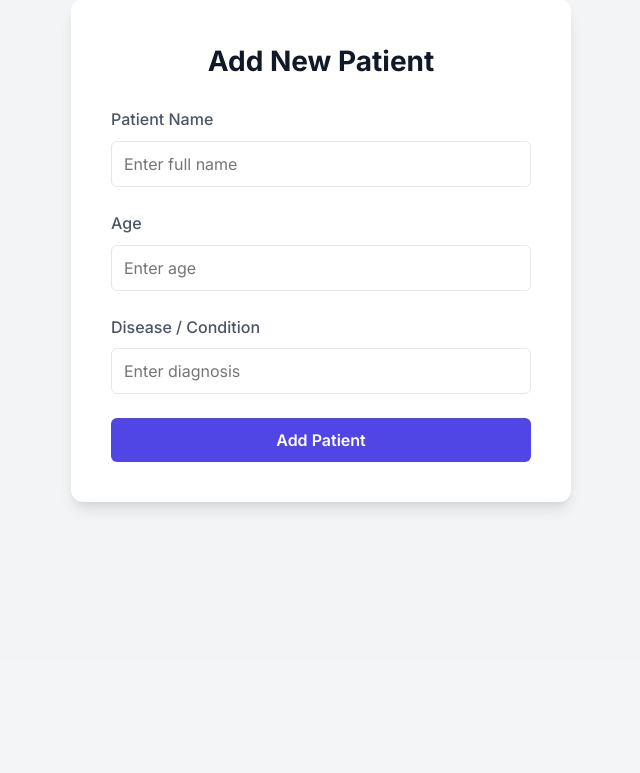
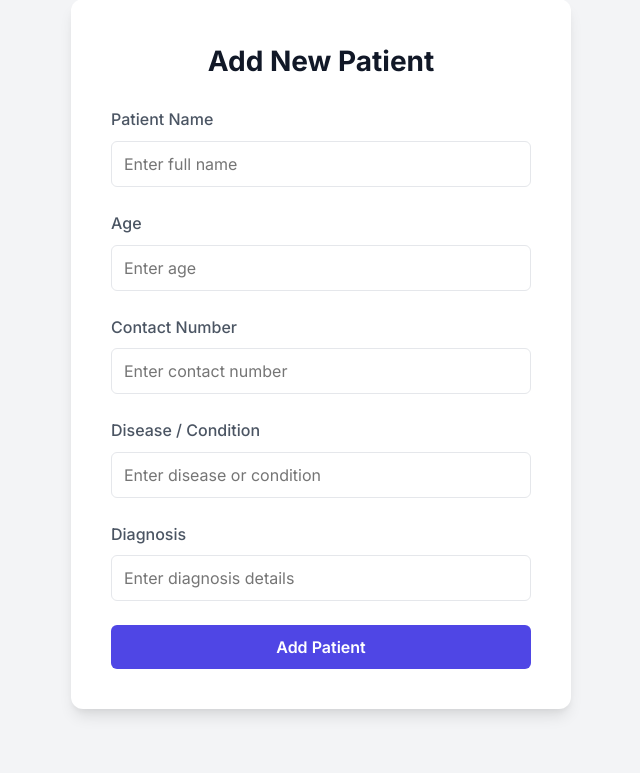
Before and after one commit to Anuj-k5/HealthOps-Devops, a Flask app: page /add in a window 1280 px wide. Shown: the part 139-912 px from the top of the page, without its empty margins (319-959 px from the left). Before the commit the page ends 649 px from the top, so only its background shows below. Run offline with Flask 3, Linux system fonts and the light colour scheme; a user stored in the database is signed in.

Commit message:
Added patient contact number feature

```diff
--- a/templates/add_patient.html
+++ b/templates/add_patient.html
@@ -5,20 +5,36 @@
 {% block content %}
 <div class="card">
     <h2 class="card-title">Add New Patient</h2>
+
     <form method="POST" action="{{ url_for('add_patient') }}">
+
         <div class="form-group">
             <label class="form-label" for="name">Patient Name</label>
             <input class="form-control" type="text" id="name" name="name" required placeholder="Enter full name">
         </div>
+
         <div class="form-group">
             <label class="form-label" for="age">Age</label>
             <input class="form-control" type="number" id="age" name="age" required placeholder="Enter age">
         </div>
+
+        <div class="form-group">
+            <label class="form-label" for="contact">Contact Number</label>
+            <input class="form-control" type="tel" id="contact" name="contact" required placeholder="Enter contact number">
+        </div>
+
         <div class="form-group">
             <label class="form-label" for="disease">Disease / Condition</label>
-            <input class="form-control" type="text" id="disease" name="disease" required placeholder="Enter diagnosis">
+            <input class="form-control" type="text" id="disease" name="disease" required placeholder="Enter disease or condition">
         </div>
+
+        <div class="form-group">
+            <label class="form-label" for="diagnosis">Diagnosis</label>
+            <input class="form-control" type="text" id="diagnosis" name="diagnosis" required placeholder="Enter diagnosis details">
+        </div>
+
         <button class="btn" type="submit">Add Patient</button>
+
     </form>
 </div>
 {% endblock %}
```
